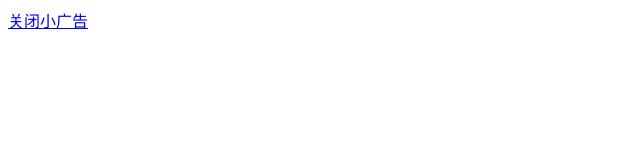
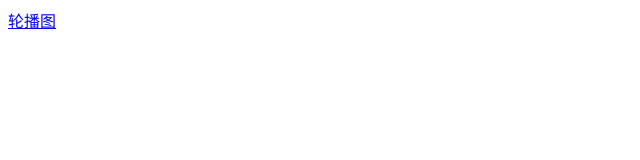
Before and after one commit to zbz-12149010/website, a plain HTML site: page index.html in a window 1280 px wide. Shown: the full height of the page, 0-640 px from the left. Drawn offline with Linux system fonts and the light colour scheme.

Commit message:
修改index.html内容

```diff
--- a/index.html
+++ b/index.html
@@ -8,7 +8,7 @@
 </head>
 
 <body>
-    <a href="./21个小项目/关闭小广告.html">关闭小广告</a>
+    <a href="./21个小项目/轮播图2.html">轮播图</a>
 </body>
 
 </html>
```
